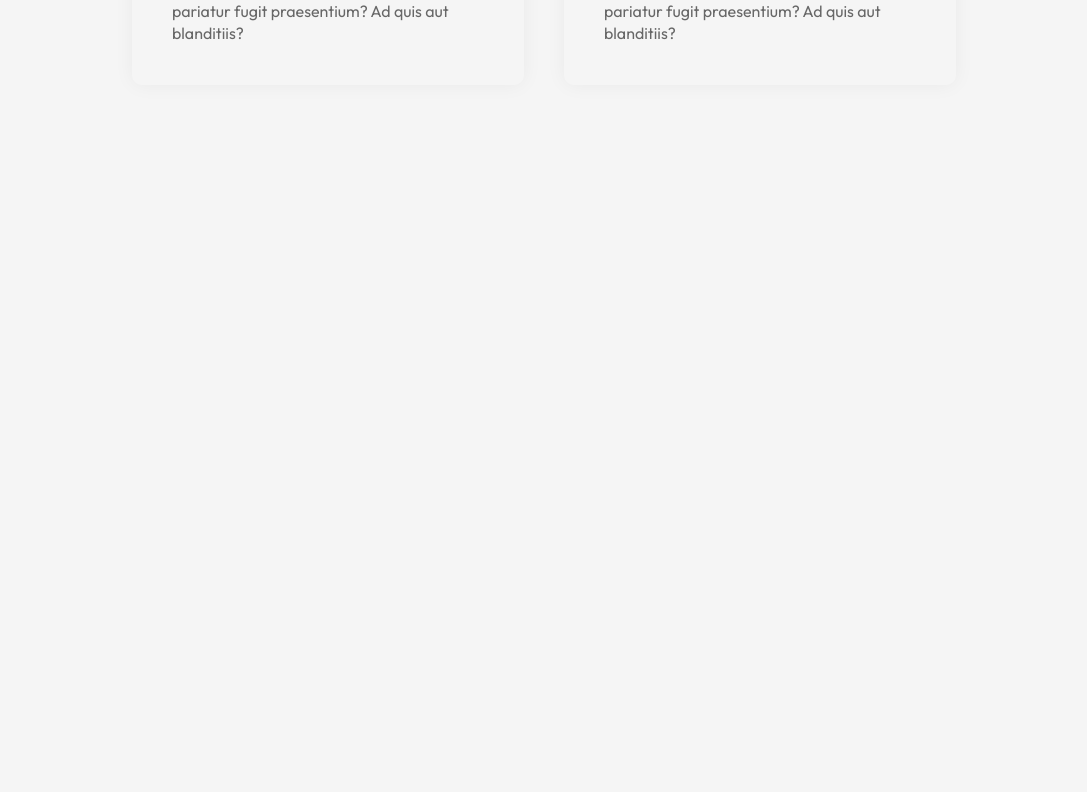
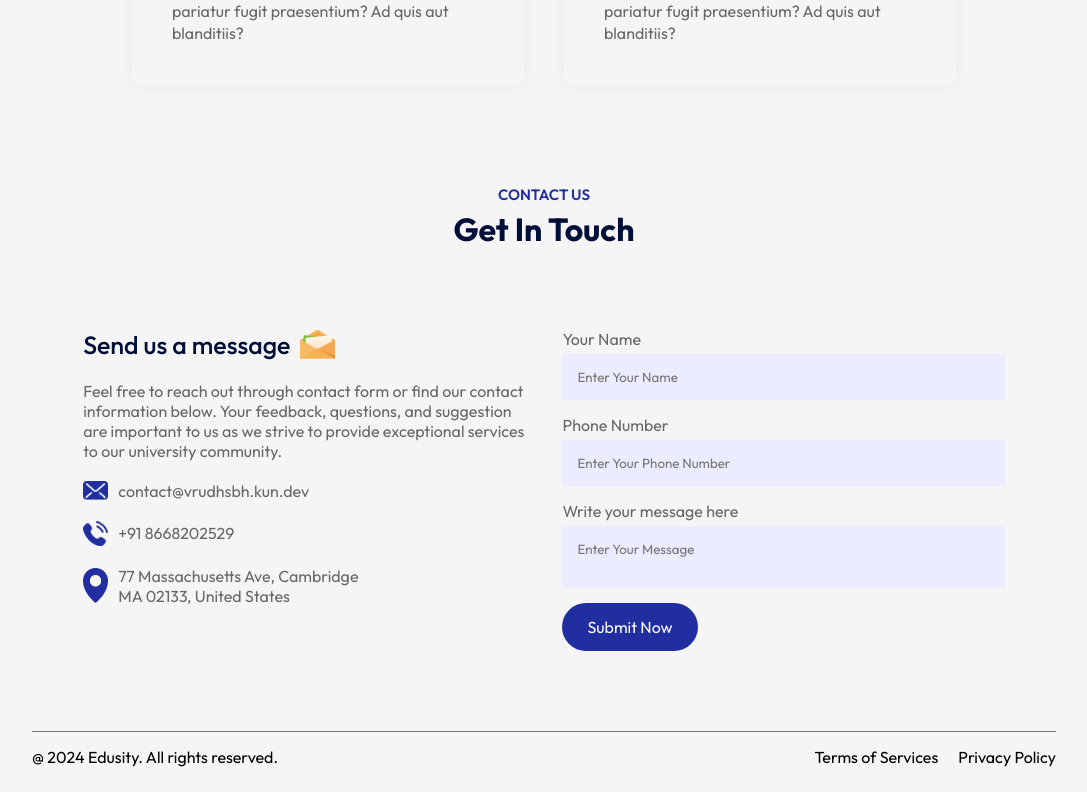
Before and after one commit to Vrushabh-Kun-Dev/edusity_college-website-react, a React (Vite) app: page / in a window 1280 px wide. Shown: the part 2874-3666 px from the top of the page, without its empty margins (96-1183 px from the left). Before the commit the page ends 3059 px from the top, so only its background shows below. Built offline with nearby package versions, Linux system fonts and the light colour scheme.

Commit message:
footer section is created

```diff
--- a/src/App.jsx
+++ b/src/App.jsx
@@ -1,10 +1,12 @@
 import About from "./Components/About/About";
 import Campus from "./Components/Campus/Campus";
+import Contact from "./Components/Contact/Contact";
 import Hero from "./Components/Hero/Hero";
 import Navbar from "./Components/Navbar/Navbar";
 import Programs from "./Components/Programs/Programs";
 import Testimonials from "./Components/Testimonials/Testimonials";
 import Title from "./Components/Title/Title";
+import Footer from "./Components/Footer/Footer";
 
 const App = () => {
   return (
@@ -16,9 +18,12 @@
         <Programs />
         <About />
         <Title subTitle="Gallery" title="Campus Photos" />
-        <Campus/>
+        <Campus />
         <Title subTitle="TESTIMONIALS" title="What Student Says" />
-        <Testimonials/>
+        <Testimonials />
+        <Title subTitle="Contact Us" title="Get In Touch" />
+        <Contact/>
+        <Footer/>
       </div>
     </>
   );
--- /dev/null
+++ b/src/Components/Contact/Contact.css
@@ -0,0 +1,53 @@
+.contact {
+    margin: 80px auto;
+    max-width: 90%;
+    display: flex;
+    align-content: center;
+    justify-content: space-between;
+}
+.contact-col{
+    flex-basis: 48%;
+    color: #676767;
+
+}
+.contact-col h3{
+    color: #000F38;
+    font-weight: 500;
+    font-size: 25px;
+    display: flex;
+    align-items: center;
+    margin-bottom: 20px;
+}
+.contact-col h3 img{
+    width: 35px;
+    margin-left: 10px;
+}
+.contact-col p{
+    max-width: 450px;
+    list-style: 0.3;
+}
+.contact-col ul li{
+    display: flex;
+    align-items: center;
+    margin: 20px 0;
+}
+.contact-col ul li img{
+    width: 25px;
+    margin-right: 10px;
+}
+
+.contact form input, .contact form textarea{
+    display: flex;
+    width: 100%;
+    background: #EBECFE;
+    padding: 15px;
+    border: 0;
+    outline: 0;
+    margin-bottom: 15px;
+    margin-top: 5px;
+    resize: none;
+}
+/* .contact-col span{
+    display: block;
+    margin: 20px 0;
+} */
--- /dev/null
+++ b/src/Components/Contact/Contact.jsx
@@ -0,0 +1,74 @@
+import './Contact.css'
+import msg_icon from '../../assets/msg-icon.png'
+import mail_icon from '../../assets/mail-icon.png'
+import phone_icon from '../../assets/phone-icon.png'
+import location_icon from '../../assets/location-icon.png'
+
+const Contact = () => {
+    return (
+      <>
+        <div className="contact">
+          <div className="contact-col">
+            <h3>
+              Send us a message <img src={msg_icon} alt="msg_icon" />
+            </h3>
+            <p>
+              Feel free to reach out through contact form or find our contact
+              information below. Your feedback, questions, and suggestion are
+              important to us as we strive to provide exceptional services to
+              our university community.
+            </p>
+            <ul>
+              <li>
+                {" "}
+                <img src={mail_icon} alt="mail_icon" />
+                contact@vrudhsbh.kun.dev
+              </li>
+              <li>
+                {" "}
+                <img src={phone_icon} alt="phone_icon" />
+                +91 8668202529
+              </li>
+              <li>
+                <img src={location_icon} alt="location_icon" />
+                77 Massachusetts Ave, Cambridge <br /> MA 02133, United States
+              </li>
+            </ul>
+          </div>
+          <div className="contact-col">
+            <form>
+              <label>Your Name</label>
+              <input
+                type="text"
+                name="name"
+                id=""
+                placeholder="Enter Your Name"
+                required
+              />
+              <label>Phone Number</label>
+              <input
+                type="tel"
+                name="phone"
+                placeholder="Enter Your Phone Number"
+                required
+              />
+              <label>Write your message here</label>
+              <textarea
+                name="message"
+                id=""
+                placeholder="Enter Your Message "
+                required
+              ></textarea>
+              <button type="submit" className="btn dark-btn">
+                Submit Now
+              </button>
+            </form>
+            {/* <span>Sending</span> */}
+          </div>
+        </div>
+      </>
+    );
+}
+
+
+export default Contact;
--- /dev/null
+++ b/src/Components/Footer/Footer.css
@@ -0,0 +1,13 @@
+.footer {
+    margin: 10px auto;
+    display: flex;
+    align-items: center;
+    justify-content: space-between;
+    border-top: 1px solid #797979;
+    padding: 15px 0;
+}
+.footer ul li{
+    list-style: none;
+    display: inline-block;
+    margin-left: 20px;
+}
--- /dev/null
+++ b/src/Components/Footer/Footer.jsx
@@ -0,0 +1,18 @@
+import './Footer.css';
+
+const Footer = () => {
+    return (
+        <>
+            <div className='footer'>
+                <p>@ 2024 Edusity. All rights reserved.</p>
+                <ul>
+                    <li>Terms of Services</li>
+                    <li>Privacy Policy</li>
+
+                </ul>
+            </div>
+        </>
+    )
+}
+
+export default Footer;
```
